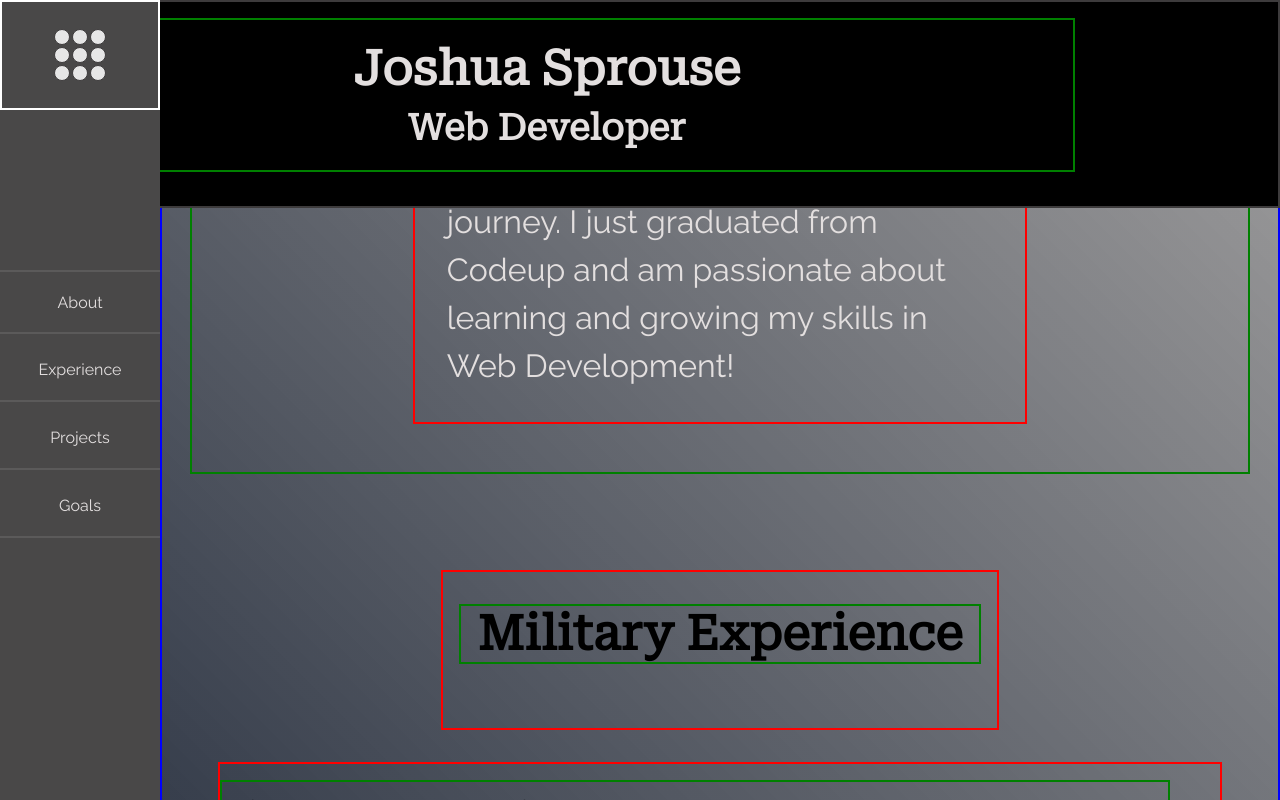
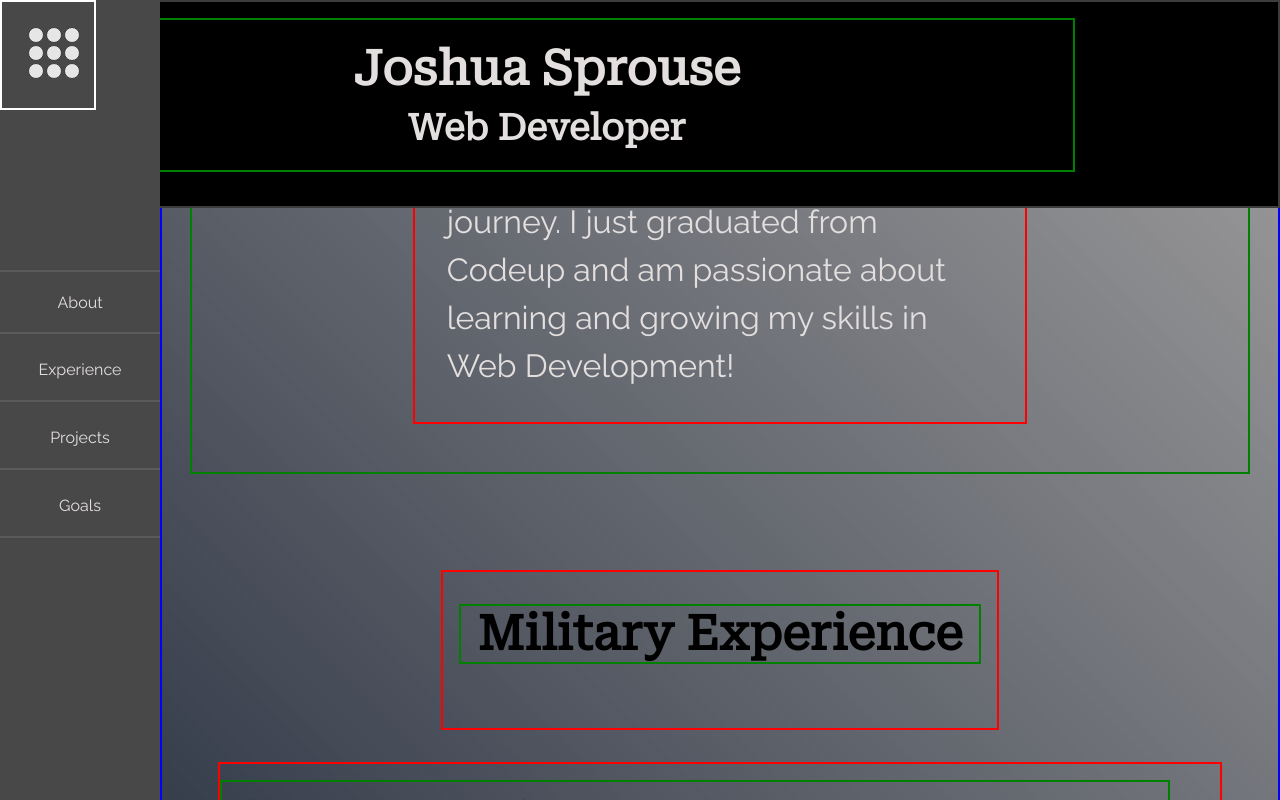
Before and after one commit to thevaliantjosh/thevaliantjosh.github.io, a website: page index.html in a window 1280 px wide. Drawn offline with Linux system fonts and the light colour scheme.

Commit message:
Trying once again to fix the sidebar icon

```diff
--- a/css/joshua-sprouse.css
+++ b/css/joshua-sprouse.css
@@ -438,16 +438,16 @@ ul > li {
     justify-content: center;
     align-items: center;
     padding: 5px;
-    width: 100%;
+    width: 6rem;
     top: 0;
     left: 0;
     border: 2px solid white;
 }
 
 .sidebar-row-icon {
-    display: flex;
-    justify-content: center;
-    align-items: center;
+    /*display: flex;*/
+    /*justify-content: center;*/
+    /*align-items: center;*/
     position: sticky;
     padding: 1px;
     width: 6rem;
@@ -488,6 +488,7 @@ possible change the dots from 9 to 4 to show this will shrink the sidebar*/
 .sidebar-column-icon-shrink {
     position: sticky !important;
     display: flex !important;
+    justify-content: center;
     flex-flow: wrap;
     max-width: 100% !important;
     max-height: fit-content;
```
